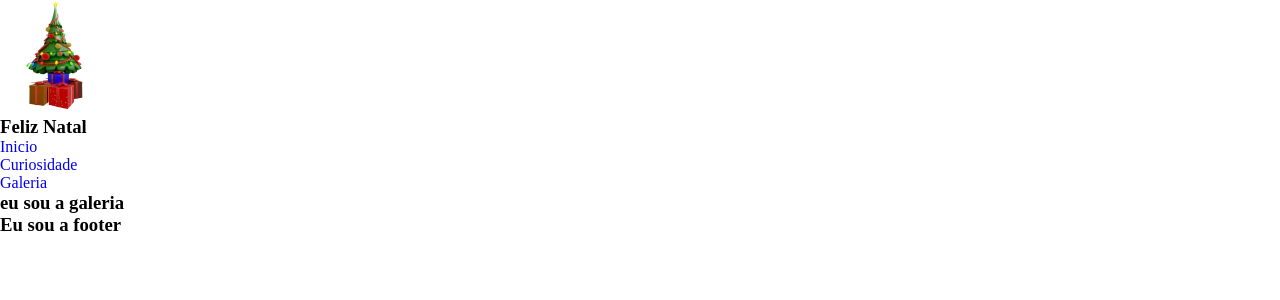
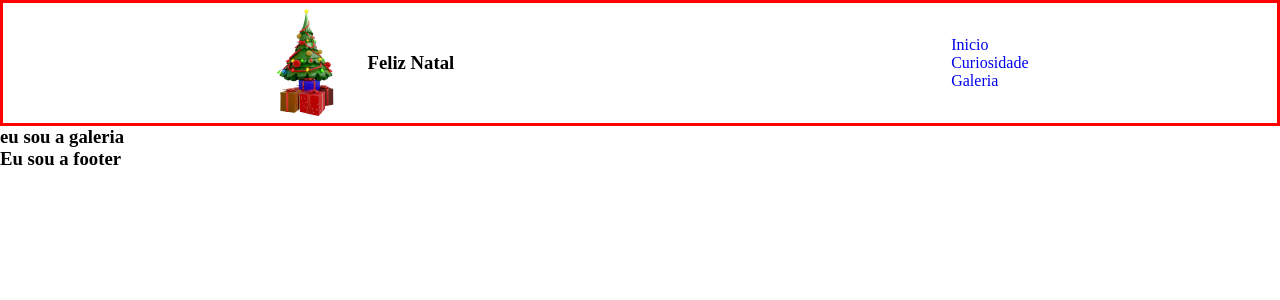
Before and after one commit to viannaingrid/desafio_natal, a React (Vite) app: page /Galeria in a window 1280 px wide. Shown: the top 300 px of the page. Built offline with nearby package versions, Linux system fonts and the light colour scheme.

Commit message:
:lipstick: config header first

```diff
--- a/src/Components/Header/Header.jsx
+++ b/src/Components/Header/Header.jsx
@@ -3,26 +3,26 @@ import Inicio from '../../Pages/Inicio/Inicio.jsx';
 import Curiosidade from '../../Pages/Curiosidade/Curiosidade.jsx';
 import Galeria from '../../Pages/Galeria/Galeria.jsx';
 import arvoreNatalLogo from '../../assets/arvore-icone-nav.png';
-// import s from './header.module.scss';
+import s from './header.module.scss';
 
 export default function Header() {
     return (
         <BrowserRouter>
         <header>
-            <section>
+            <section className={s.logoHeader} >
                 <img src={arvoreNatalLogo} alt="Imagem de uma logo de arvore de natal com presentes" />
                 <h1>Feliz Natal</h1>
             </section>
-            <nav>
+            <nav className={s.navHeader} >
                 <ul>
                     <li>
-                        <Link>Inicio</Link>
+                        <Link className={s.linkHeader} to="/" >Inicio</Link>
                     </li>
                     <li>
-                        <Link>Curiosidade</Link>
+                        <Link className={s.linkHeader} to="/Curiosidade">Curiosidade</Link>
                     </li>
                     <li>
-                        <Link>Galeria</Link>
+                        <Link className={s.linkHeader} to="/Galeria" >Galeria</Link>
                     </li>
                 </ul>
             </nav>
--- a/src/Components/Header/header.module.scss
+++ b/src/Components/Header/header.module.scss
@@ -0,0 +1,13 @@
+header {
+    border: solid red;
+    display: flex;
+    justify-content: space-around;
+    align-items: center;
+    height: 15.75vh;
+}
+
+.logoHeader {
+    display: flex;
+    justify-content: space-between;
+    align-items: center;
+}
```
